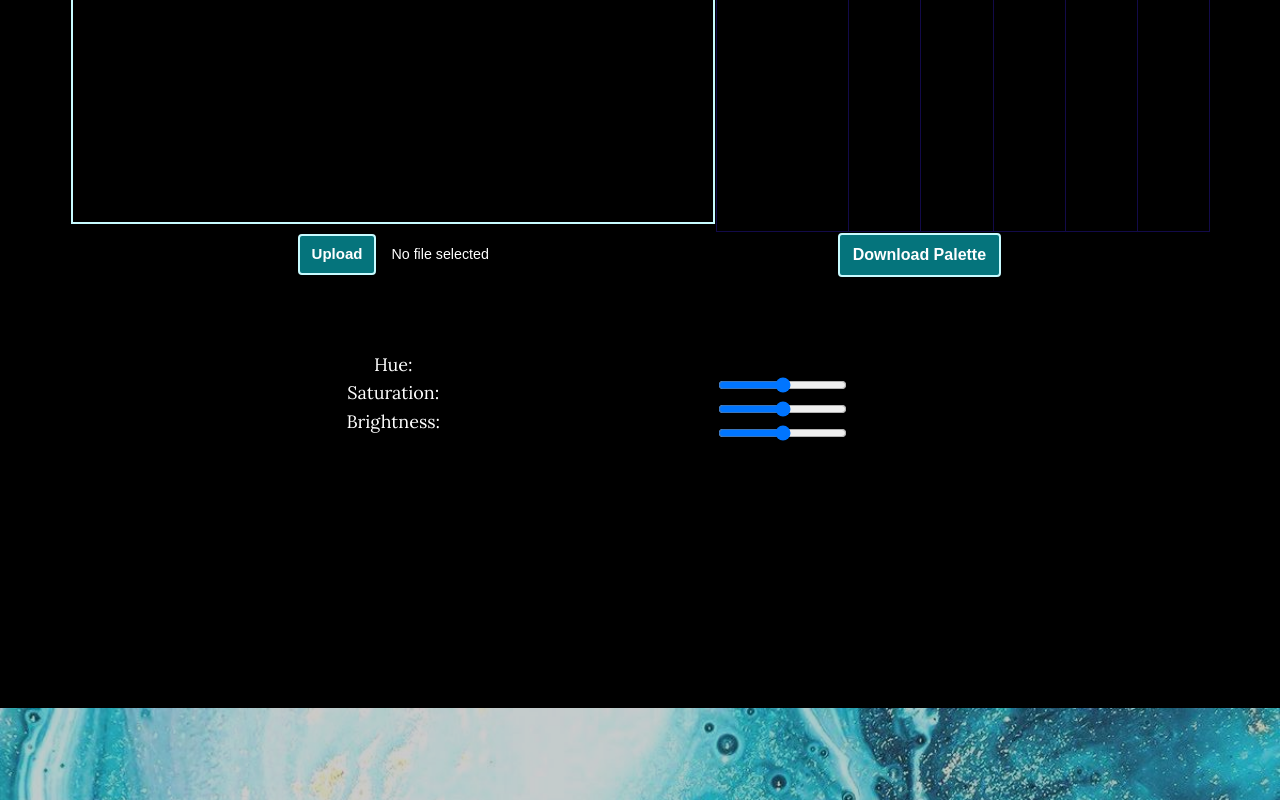
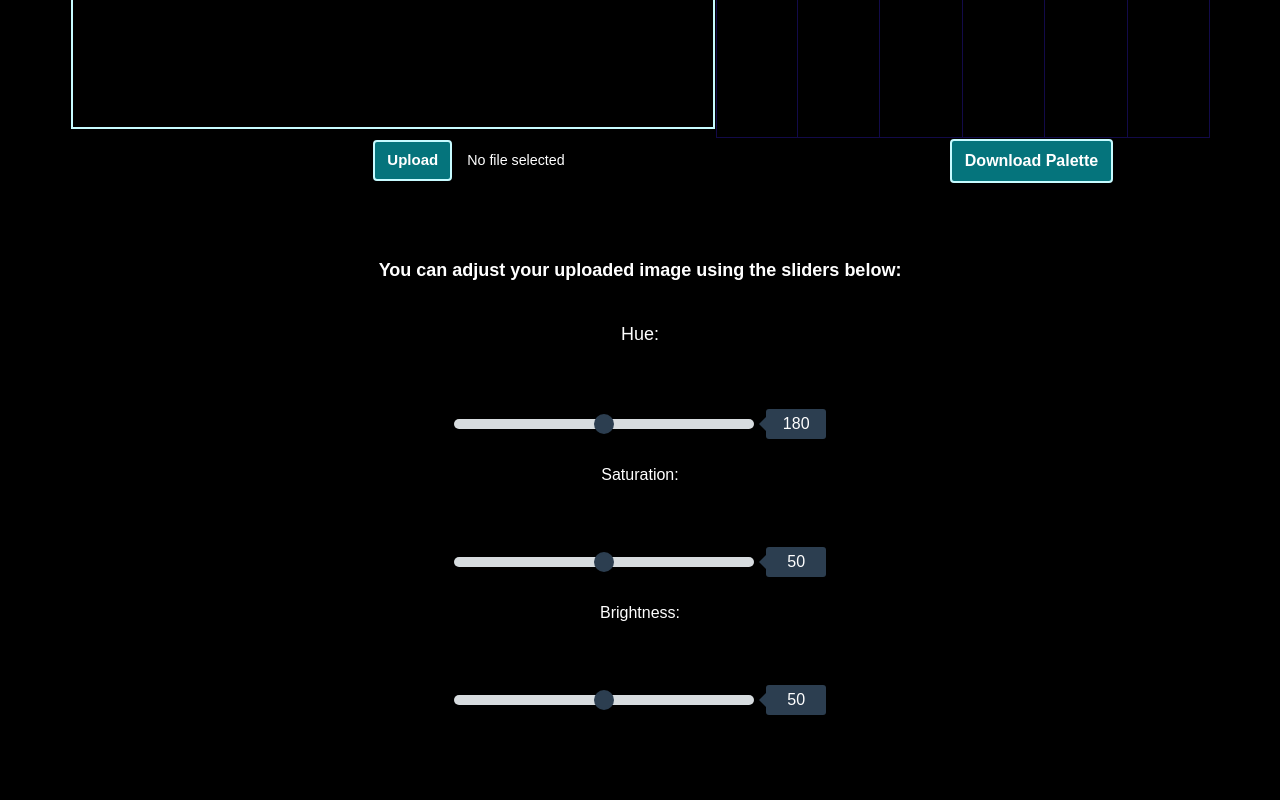
Before and after one commit to thumun/PalettePicker, a plain HTML site: page index.html in a window 1280 px wide. Shown: the part 1640-2440 px from the top of the page. Drawn offline with nearby package versions, Linux system fonts and the light colour scheme.

Commit message:
edited sliders and format of site

```diff
--- a/assets/css/colorpicker.css
+++ b/assets/css/colorpicker.css
@@ -76,3 +76,105 @@
 #canvas{
   border: 2px solid #c7fbff;
 }
+
+.hsltb{
+  width: 100%;
+}
+
+.buttonformat{
+  width: 100%;
+}
+
+/* all css below from: https://codepen.io/seanstopnik/pen/CeLqA (for sliders)*/
+
+*, *:before, *:after {
+  box-sizing: border-box;
+}
+body {
+  font-family: sans-serif;
+  padding: 60px 20px;
+}
+@media (min-width: 600px) {
+  body {
+    padding: 60px;
+ }
+}
+.range-slider {
+  margin: 60px 0 0 0%;
+}
+.range-slider {
+  width: 100%;
+}
+.range-slider__range {
+  -webkit-appearance: none;
+  width: 300px;
+  height: 10px;
+  border-radius: 5px;
+  background: #d7dcdf;
+  outline: none;
+  padding: 0;
+  margin: 0;
+}
+.range-slider__range::-webkit-slider-thumb {
+  appearance: none;
+  width: 20px;
+  height: 20px;
+  border-radius: 50%;
+  background: #2c3e50;
+  cursor: pointer;
+  transition: background 0.15s ease-in-out;
+}
+.range-slider__range::-webkit-slider-thumb:hover {
+  background: #1abc9c;
+}
+.range-slider__range:active::-webkit-slider-thumb {
+  background: #1abc9c;
+}
+.range-slider__range::-moz-range-thumb {
+  width: 20px;
+  height: 20px;
+  border: 0;
+  border-radius: 50%;
+  background: #2c3e50;
+  cursor: pointer;
+  transition: background 0.15s ease-in-out;
+}
+.range-slider__range::-moz-range-thumb:hover {
+  background: #1abc9c;
+}
+.range-slider__range:active::-moz-range-thumb {
+  background: #1abc9c;
+}
+.range-slider__range:focus::-webkit-slider-thumb {
+  box-shadow: 0 0 0 3px #fff, 0 0 0 6px #1abc9c;
+}
+.range-slider__value {
+  display: inline-block;
+  position: relative;
+  width: 60px;
+  color: #fff;
+  line-height: 20px;
+  text-align: center;
+  border-radius: 3px;
+  background: #2c3e50;
+  padding: 5px 10px;
+  margin-left: 8px;
+}
+.range-slider__value:after {
+  position: absolute;
+  top: 8px;
+  left: -7px;
+  width: 0;
+  height: 0;
+  border-top: 7px solid transparent;
+  border-right: 7px solid #2c3e50;
+  border-bottom: 7px solid transparent;
+  content: '';
+}
+::-moz-range-track {
+  background: #d7dcdf;
+  border: 0;
+}
+input::-moz-focus-inner, input::-moz-focus-outer {
+  border: 0;
+}
--- a/assets/js/imghsl.js
+++ b/assets/js/imghsl.js
@@ -1,13 +1,13 @@
 var ctx = canvas.getContext('2d');
 var originalImageData = null;
 
-var brightness = function () {
+var hsleditor = function () {
 
     if(originalImageData == null) {
         originalImageData = ctx.getImageData(0, 0, canvas.width, canvas.height);
     }
 
-    var imageDataCopy = new Uint8ClampedArray(originalImageData.data);
+    var imageDataCopy = new Uint8ClampedArray(originalImageData.data);  // duplicated image on canvas so orig image not overwritten
 
     for (var i = 0; i < imageDataCopy.length; i += 4) {
         r = imageDataCopy[i]; // red
@@ -15,8 +15,6 @@ var brightness = function () {
         b = imageDataCopy[i + 2]; // blue
 
         hsl = RGBToHSL(r,g,b);
-
-        //console.log("slider value:" + sliderValue);
 
         let hue = document.getElementById("hue").value;
         let saturation = document.getElementById("saturation").value;
@@ -35,6 +33,28 @@ var brightness = function () {
     const imageData = new ImageData(imageDataCopy, originalImageData.width, originalImageData.height)
     ctx.putImageData(imageData, 0, 0);
 };
+
+var rangeSlider = function(){
+    var slider = $('.range-slider'),
+        range = $('.range-slider__range'),
+        value = $('.range-slider__value');
+
+    slider.each(function(){
+
+      value.each(function(){
+        var value = $(this).prev().attr('value');
+        $(this).html(value);
+      });
+
+      range.on('input', function(){
+        $(this).next(value).html(this.value);
+      });
+    });
+  };
+
+  rangeSlider();
+
+// functions below courtesy of: https://css-tricks.com/converting-color-spaces-in-javascript/
 
 function RGBToHSL(r, g, b) {
     // Make r, g, and b fractions of 1
@@ -83,7 +103,7 @@ function RGBToHSL(r, g, b) {
     return [h, s, l];
 }
 
-function HSLToRGB(h, s, l) {
+function HSLToRGB(h, s, l) { // converts hsl back to rgb (since other components work w/ rgb)
     // Must be fractions of 1
     s /= 100;
     l /= 100;
--- a/index.html
+++ b/index.html
@@ -1,6 +1,6 @@
 <!DOCTYPE html>
 <html>
-<!-- test -->
+
 <head>
   <meta charset="utf-8">
   <meta name="viewport" content="width=device-width, initial-scale=1.0, shrink-to-fit=no">
@@ -50,12 +50,10 @@
         <div class="col-lg-10 offset-lg-0 mx-auto">
           <h2>Pick a palette</h2>
           <p>How it works:</p>
-          <p></p>
           <p>Select an image/images that you want to use as reference. Then you will have the option to pick colors from
             these images in order to create a palette.</p>
         </div>
-        <div >
-          <h2></h2>
+        <div>
           <p>Upload Your Image:</p>
           <table>
             <thead>
@@ -82,53 +80,55 @@
                 <td class="color-cell" id="selected-color5"></td>
 
               </tr>
+          </table>
+          <table class="buttonformat">
             <tr>
-                <td>
+              <td col span="1" style="width: 70%;">
                 <div class="file-upload">
                   <input class="file-upload__input" type="file" name="myFile[]" id="myFile" onchange="loadFile(event)">
                   <button class="file-upload__button" type="button"> Upload </button>
                   <span class="file-upload__label"></span>
                 </div>
               </td>
-                <td colspan="5">
+              <td col span="1" style="width: 70%;">
                 <div>
                   <button class="download__button" type="button" onclick="downloadPalette()"> Download Palette </button>
                 </div>
               </td>
             </tr>
-              <tr>
-                <td>
+          </table>
           <br>
           <br>
           <br>
-                  <p>Hue:
+          <p><b>You can adjust your uploaded image using the sliders below:</b></p>
+          <table class="hsltb">
+            <tr>
+              <td text-align: left;>
+                <p>
+                  Hue:
+                <div class="range-slider">
+                  <input class="range-slider__range" type="range" value="180" min="0" max="360" id="hue"
+                    onchange="hsleditor()">
+                  <span class="range-slider__value">0</span>
+                </div>
                 <br>
-                  Saturation:
+                Saturation: <div class="range-slider">
+                  <input class="range-slider__range" type="range" value="50" min="0" max="100" id="saturation"
+                    onchange="hsleditor()">
+                  <span class="range-slider__value">0</span>
+                </div>
                 <br>
-                  Brightness:</p>
-                </td>
-
-                <td>
-                  <br>
-                  <br>
-                  <br>
-                  <div class="slidecontainer">
-                    <input type="range" min="0" max="360" value="180" class="slider" id="hue"  onchange="brightness()">
+                Brightness: <div class="range-slider">
+                  <input class="range-slider__range" type="range" value="50" min="0" max="100" id="brightness"
+                    onchange="hsleditor()">
+                  <span class="range-slider__value">0</span>
                 </div>
-                  <div class="slidecontainer">
-                    <input type="range" min="0" max="100" value="50" class="slider" id="saturation"  onchange="brightness()">
-                  </div>
-                  <div class="slidecontainer">
-                    <input type="range" min="0" max="100" value="50" class="slider" id="brightness"  onchange="brightness()">
-                  </div>
+                </p>
               </td>
             </tr>
             </tbody>
           </table>
-          <p></p>
-
         </div>
-
       </div>
     </div>
   </section>
@@ -143,8 +143,8 @@
           <p>Feel free to give feedback about this site!</p>
           <ul class="list-inline banner-social-buttons">
             <li class="list-inline-item">&nbsp;<button class="btn btn-primary btn-lg btn-default" type="button"
-                onclick="window.location.href='https://www.instagram.com/aheniru/?hl=en';"> <i class="fa fa-instagram fa-fw"></i><span
-                  class="network-name">Instagram</span></button></li>
+                onclick="window.location.href='https://www.instagram.com/aheniru/?hl=en';"> <i
+                  class="fa fa-instagram fa-fw"></i><span class="network-name">Instagram</span></button></li>
           </ul>
         </div>
       </div>
```
Lines whose indentation alone changed are shown as unchanged.
